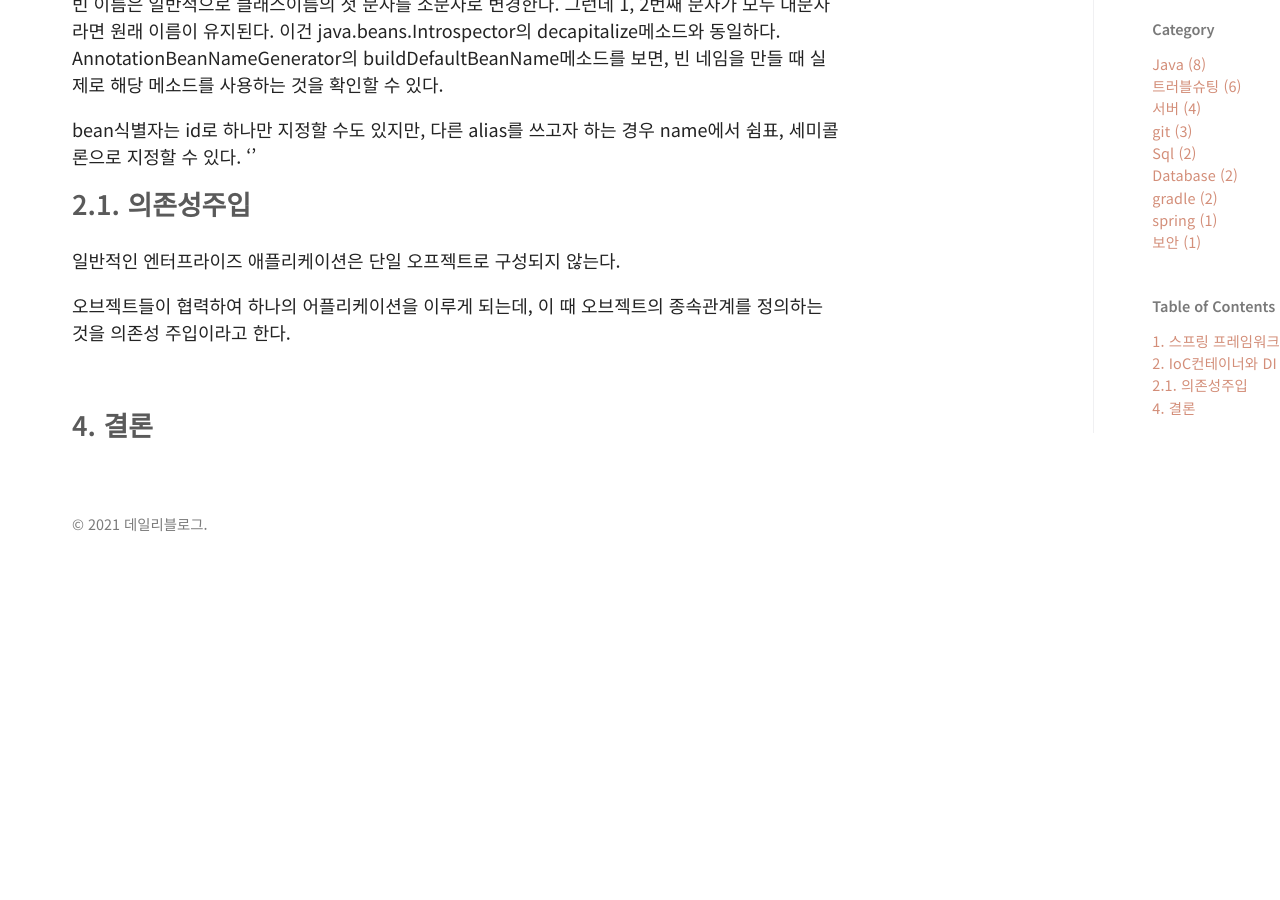
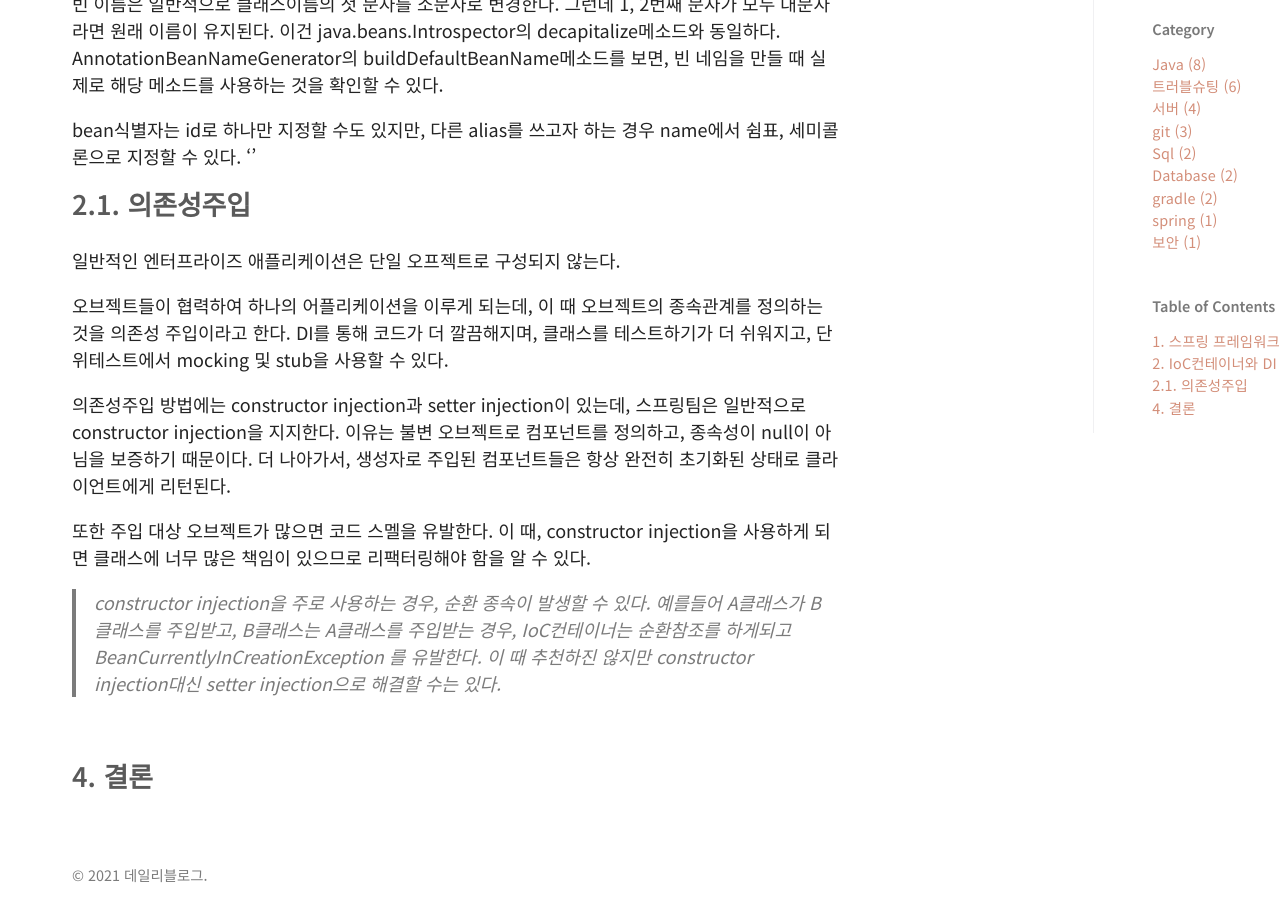
Before and after one commit to hyooi/hyooi.github.io, a Jekyll site: the page built from _posts/2021-10-27-spring-framework.md, in a window 1280 px wide and 900 px high, scrolled down 1079 px. Built offline with Jekyll 4.4.1, drawn with Linux system fonts in a browser that asks for light colours; comment, search, counter and statistics services are not loaded; before the commit the page ends 1628 px from its top, so only the background shows below that; some of the changed text lies outside the part shown.

Commit message:
docs. spring

```diff
--- a/_posts/2021-10-27-spring-framework.md
+++ b/_posts/2021-10-27-spring-framework.md
@@ -44,7 +44,19 @@ bean식별자는 id로 하나만 지정할 수도 있지만, 다른 alias를 쓰
 일반적인 엔터프라이즈 애플리케이션은 단일 오프젝트로 구성되지 않는다.
 
 오브젝트들이 협력하여 하나의 어플리케이션을 이루게 되는데, 이 때 오브젝트의 종속관계를 정의하는 것을 의존성 주입이라고 한다.
+DI를 통해 코드가 더 깔끔해지며, 클래스를 테스트하기가 더 쉬워지고, 단위테스트에서 mocking 및 stub을 사용할 수 있다.
 
+의존성주입 방법에는 constructor injection과 setter injection이 있는데,
+스프링팀은 일반적으로 constructor injection을 지지한다.
+이유는 불변 오브젝트로 컴포넌트를 정의하고, 종속성이 null이 아님을 보증하기 때문이다.
+더 나아가서, 생성자로 주입된 컴포넌트들은 항상 완전히 초기화된 상태로 클라이언트에게 리턴된다.
+
+또한 주입 대상 오브젝트가 많으면 코드 스멜을 유발한다.
+이 때, constructor injection을 사용하게 되면 클래스에 너무 많은 책임이 있으므로 리팩터링해야 함을 알 수 있다.
+> constructor injection을 주로 사용하는 경우, 순환 종속이 발생할 수 있다.
+> 예를들어 A클래스가 B클래스를 주입받고, B클래스는 A클래스를 주입받는 경우, IoC컨테이너는 순환참조를 하게되고 BeanCurrentlyInCreationException
+> 를 유발한다.
+> 이 때 추천하진 않지만 constructor injection대신 setter injection으로 해결할 수는 있다.
 
 <br/>
 
```
